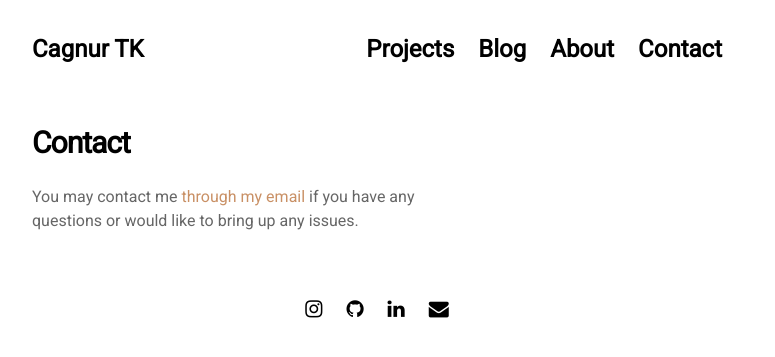
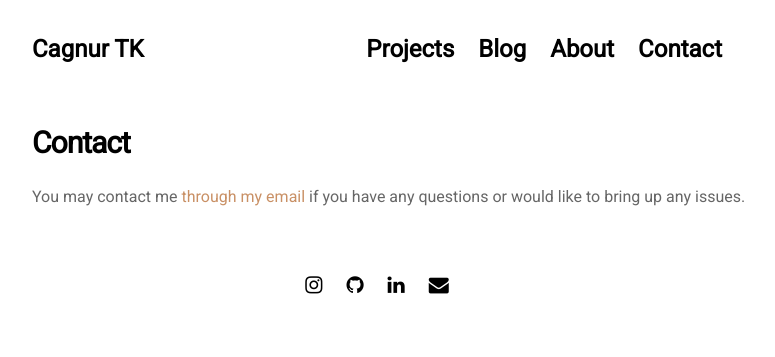
Before and after one commit to Cagnurt/cagnurt.github.io, a Jekyll site: the page built from pages/contact.md, in a window 1280 px wide. Shown: the top 357 px of the page, without its empty margins (263-1038 px from the left). Built offline with Jekyll 4.4.1, drawn with Linux system fonts in a browser that asks for light colours; nearby versions of some CDN libraries.

Commit message:
change width in page.css

```diff
--- a/_sass/3-sections/_page.sass
+++ b/_sass/3-sections/_page.sass
@@ -1,5 +1,5 @@
 .page-content
-  width: 450px
+  width:  750px//450px
   margin: 30px
   h1
     line-height: 1.5
```
